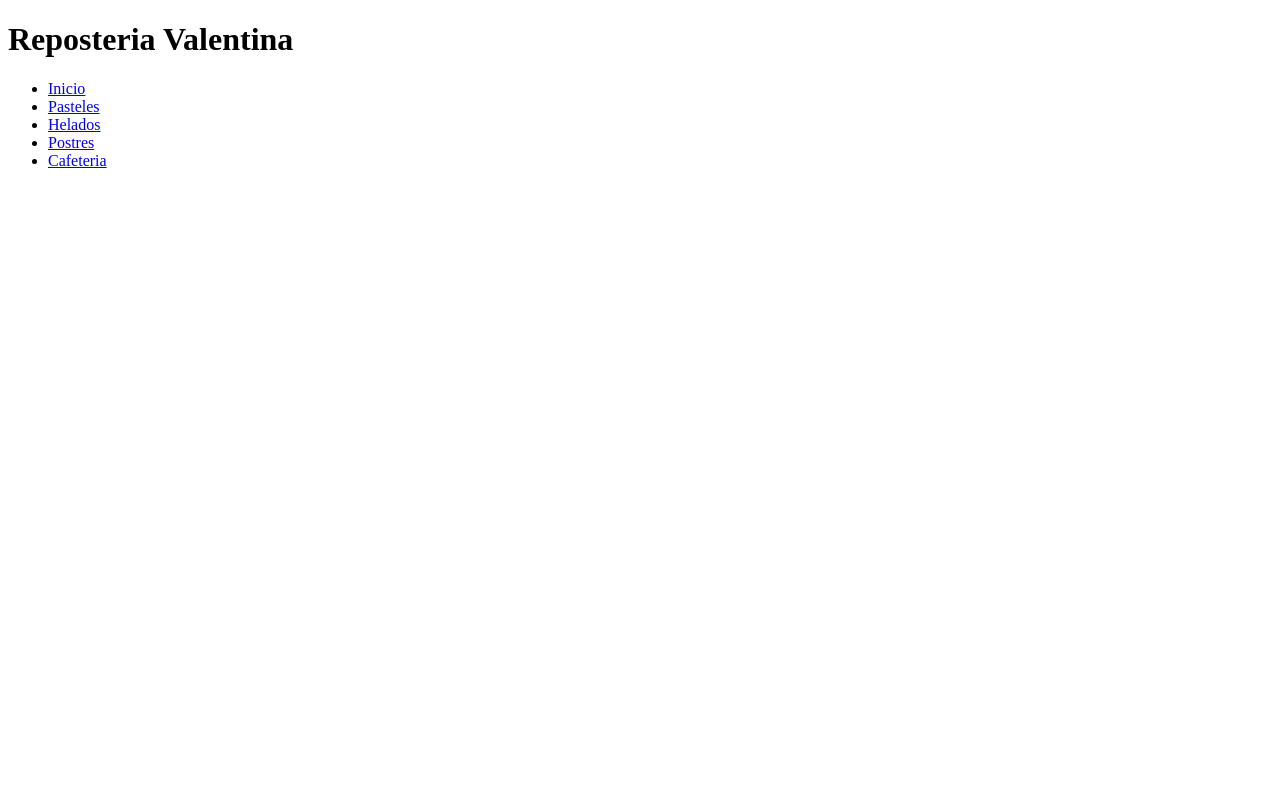
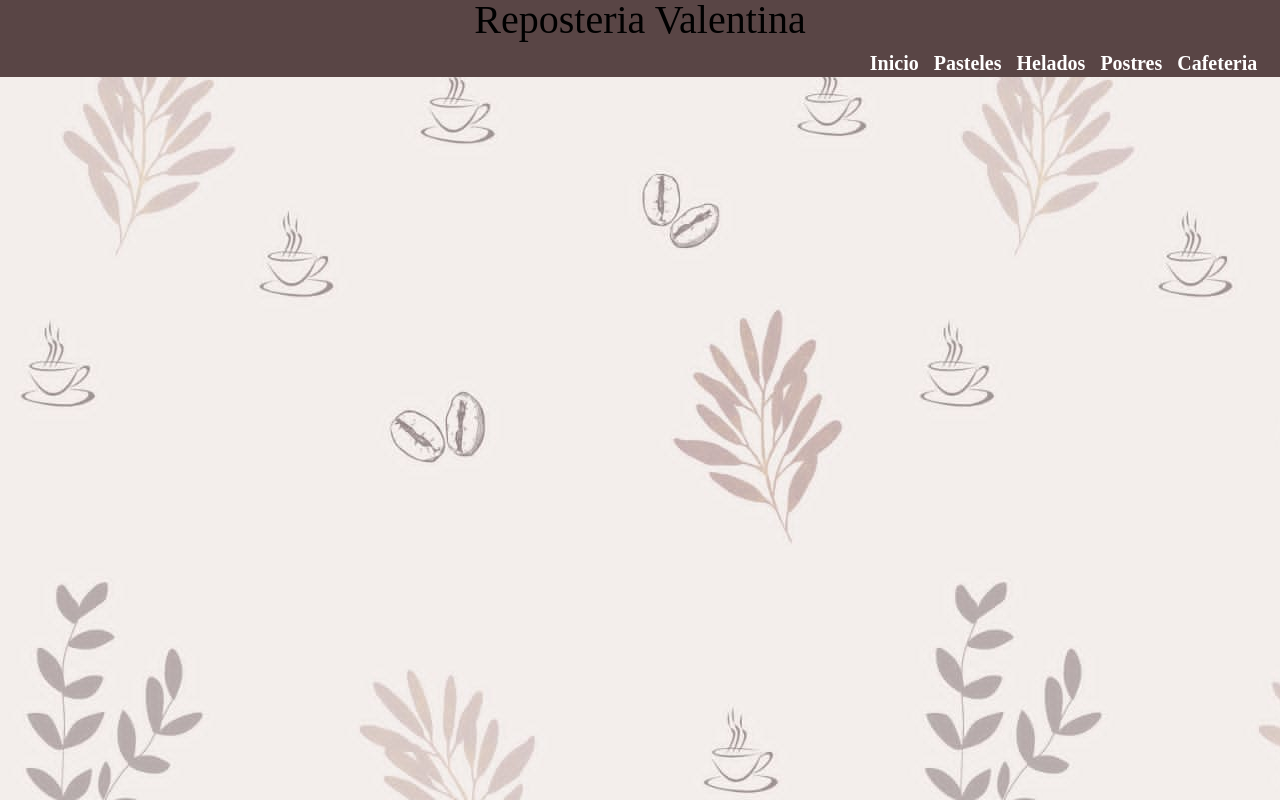
Before and after one commit to LNS45/Reposteria, a plain HTML site: page index.html in a window 1280 px wide. Drawn offline with Linux system fonts and the light colour scheme.

Commit message:
Inicio de formato visual

```diff
--- a/index.html
+++ b/index.html
@@ -4,6 +4,8 @@
     <meta charset="UTF-8">
     <meta http-equiv="X-UA-Compatible" content="IE=edge">
     <meta name="viewport" content="width=device-width, initial-scale=1.0">
+    <link rel="stylesheet" href="reset.css">
+    <link rel="stylesheet" href="style.css">
     <title>Reposteria Valentina</title>
 </head>
 <body>
--- /dev/null
+++ b/reset.css
@@ -0,0 +1,48 @@
+/* http://meyerweb.com/eric/tools/css/reset/
+   v2.0 | 20110126
+   License: none (public domain)
+*/
+
+html, body, div, span, applet, object, iframe,
+h1, h2, h3, h4, h5, h6, p, blockquote, pre,
+a, abbr, acronym, address, big, cite, code,
+del, dfn, em, img, ins, kbd, q, s, samp,
+small, strike, strong, sub, sup, tt, var,
+b, u, i, center,
+dl, dt, dd, ol, ul, li,
+fieldset, form, label, legend,
+table, caption, tbody, tfoot, thead, tr, th, td,
+article, aside, canvas, details, embed,
+figure, figcaption, footer, header, hgroup,
+menu, nav, output, ruby, section, summary,
+time, mark, audio, video {
+	margin: 0;
+	padding: 0;
+	border: 0;
+	font-size: 100%;
+	font: inherit;
+	vertical-align: baseline;
+}
+/* HTML5 display-role reset for older browsers */
+article, aside, details, figcaption, figure,
+footer, header, hgroup, menu, nav, section {
+	display: block;
+}
+body {
+	line-height: 1;
+}
+ol, ul {
+	list-style: none;
+}
+blockquote, q {
+	quotes: none;
+}
+blockquote:before, blockquote:after,
+q:before, q:after {
+	content: '';
+	content: none;
+}
+table {
+	border-collapse: collapse;
+	border-spacing: 0;
+}
--- a/style.css
+++ b/style.css
@@ -0,0 +1,33 @@
+body{
+    background: url("/Reposteria/images/bg.jpg");
+    width: auto;
+    height: auto;
+    margin: 0;
+    font-size: 20px;
+}
+header{
+    background-color: #594545;
+    height: 3.85em;
+}
+header h1{
+    text-align: center;
+    font-size: 2.5rem;
+}
+nav{
+    margin: 1%;
+    text-align: right;
+    height: 20px;
+}
+nav li{
+    display: inline-block;
+    text-align: right;
+}
+nav a{
+    color: white;
+    text-decoration: none;
+    font-weight: 800;
+    margin-right: .625rem;
+}
+nav a:hover{
+    border-bottom: 3px solid brown;
+}
```
Also changed, not shown: images/1047504.png (added), images/146392.png (added), images/IMG-20230111-WA0011.jpg (added), images/IMG-20230111-WA0012.jpg (added), images/IMG-20230111-WA0013.jpg (added), images/IMG-20230111-WA0014.jpg (added), images/IMG-20230111-WA0015.jpg (added), images/bg.jpg (added).
